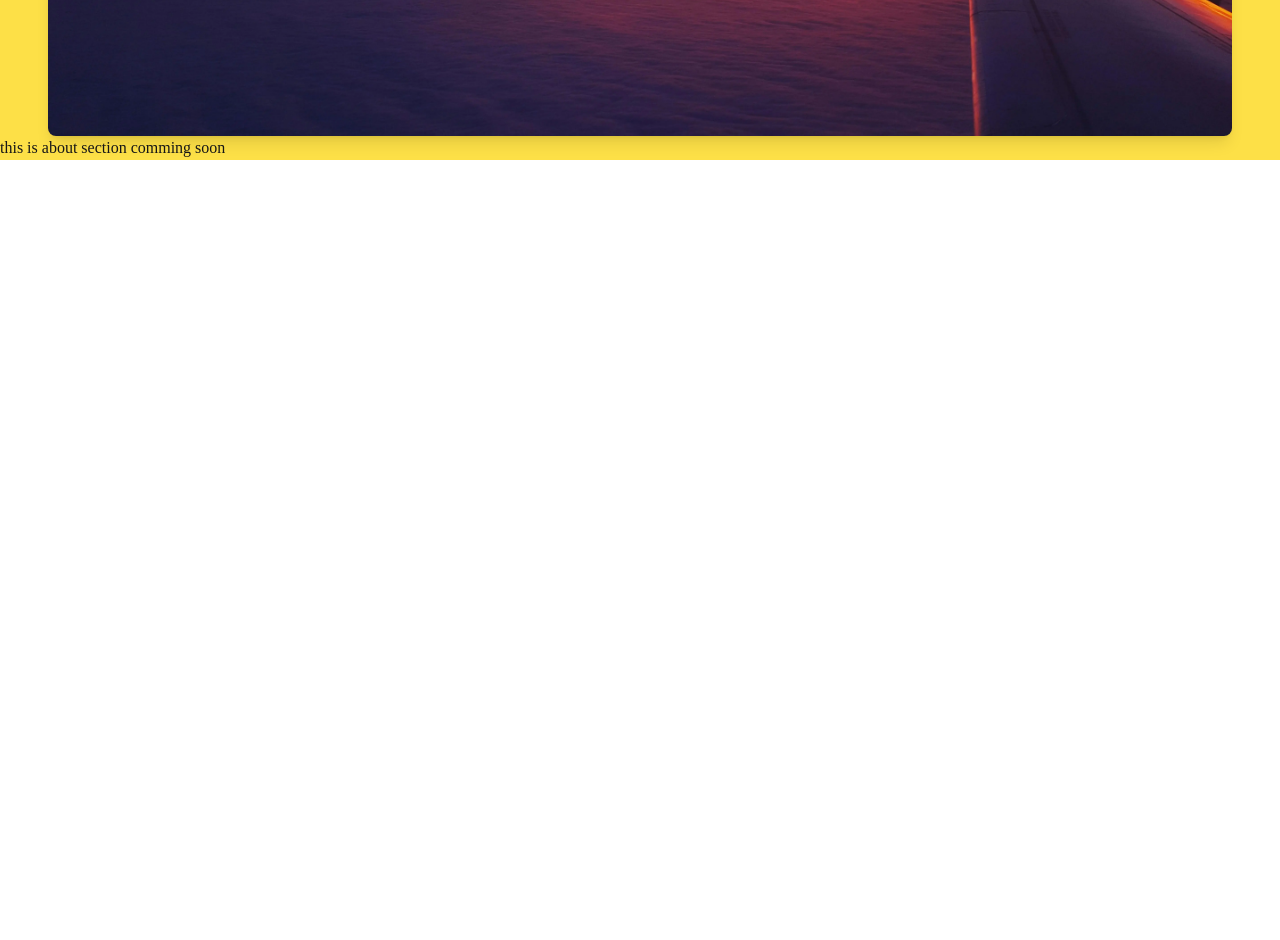
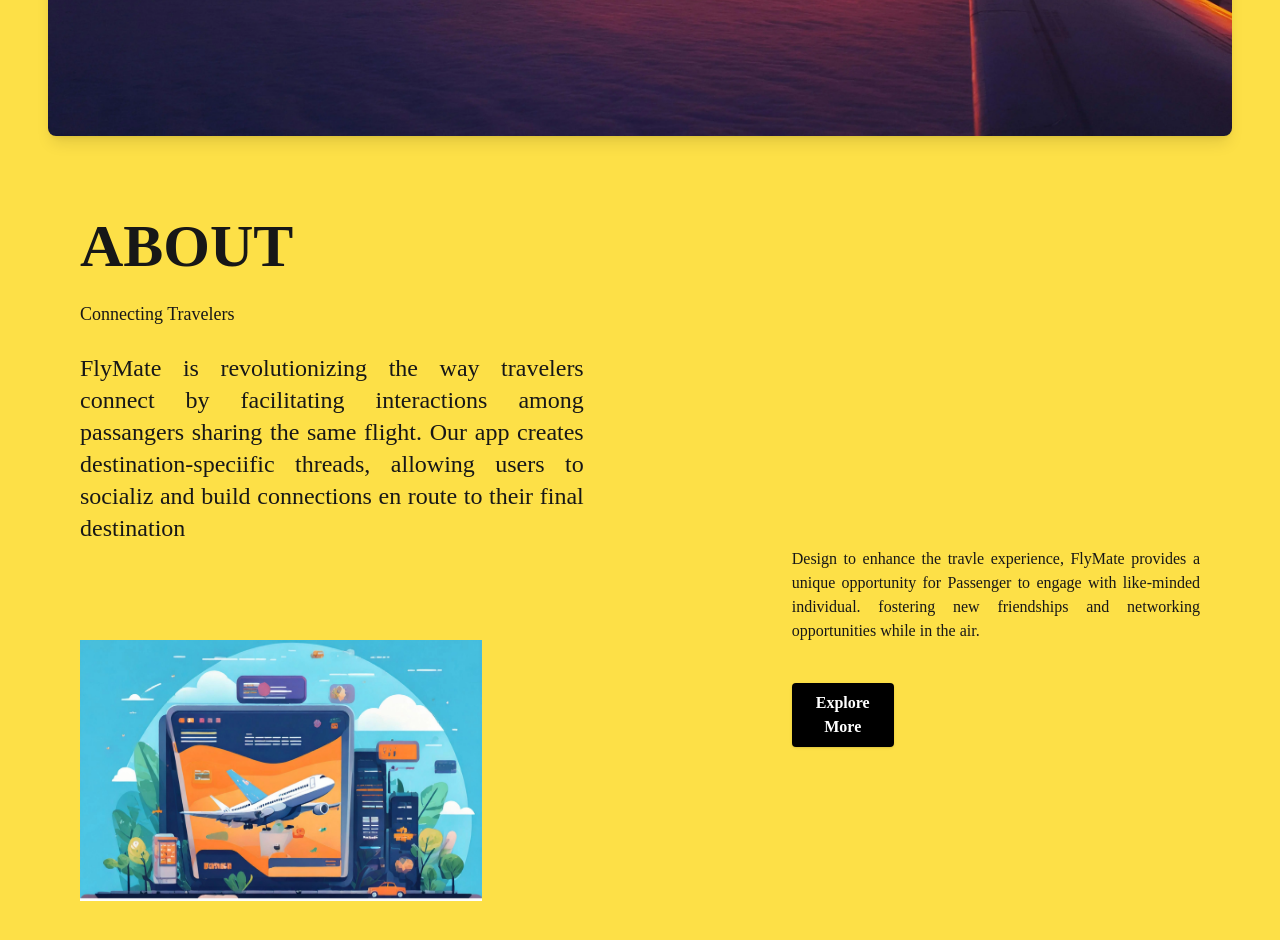
Before and after one commit to Moonman0010/fly-mate, a Next.js app: page / in a window 1280 px wide. Shown: the part 1060-2000 px from the top of the page. Before the commit the page ends 1220 px from the top, so only its background shows below. Built offline with nearby package versions, Linux system fonts and the light colour scheme; a web font is replaced by a local one.

Commit message:
about section

```diff
--- a/src/app/components/home/about.tsx
+++ b/src/app/components/home/about.tsx
@@ -1,10 +1,50 @@
 "use client";
 
+
+
 const About = () => {
-    return (
-        <div >
-          this is about section comming soon
-        </div>
+      const sectionSecond = "Design to enhance the travle experience, FlyMate provides a unique opportunity for Passenger to engage with like-minded individual. fostering new friendships and networking opportunities while in the air."
+      const About = "FlyMate is revolutionizing the way travelers connect by facilitating interactions among passangers sharing the same flight. Our app creates destination-speciific threads, allowing users to socializ and build connections en route to their final destination"
+      return (
+            <div className="grid grid-flow-col gap-4 h-3/4 ...">
+                  <div className="row-span-2 p-20">
+                        <div className="flex  ">
+                              <p className="text-6xl font-semibold">ABOUT</p>
+                        </div>
+                        <div className="flex my-6">
+
+                              <p className=" text-lg max-w-screen-md w-full overflow-x">
+                                    {`Connecting Travelers`}
+                              </p></div>
+                        <div className="flex pr-8 mb-8">
+
+                              <p className="overflow-x text-left text-2xl text-justify">
+                                    {About}
+                              </p>
+
+                        </div>
+                        <div className=" flex h-2/4 w-3/4  overflow-hidden pt-16">
+                              <img className="flex-start" src="/banner/aboutbanner.jpeg" />
+                        </div>
+
+
+                  </div>
+
+                  <div className="row-span-2 p-20 flex ... ">
+                        <div  className="self-end pb-20">
+
+                              <div className="w-full text-justify">
+                                    {sectionSecond}
+
+
+                              </div>
+                              <button className="bg-black text-white font-bold py-2 px-4 rounded w-1/4 shadow my-10 cursor-pointer ">
+                                    Explore More
+                              </button>
+                              </div>
+                  </div>
+            </div>
+
       );
 }
 export default About;
```
Also changed, not shown: public/banner/aboutbanner.jpeg (added).
